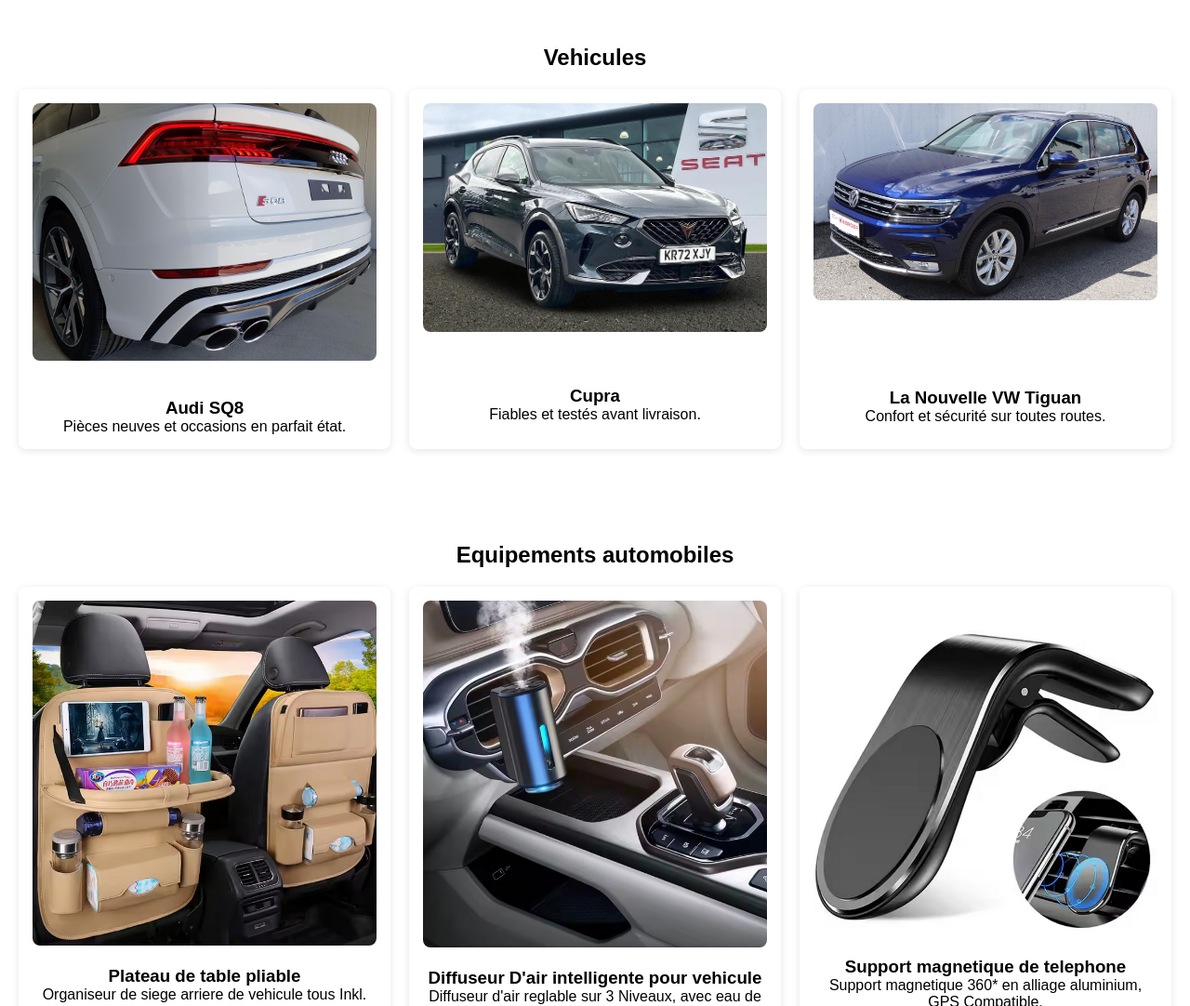
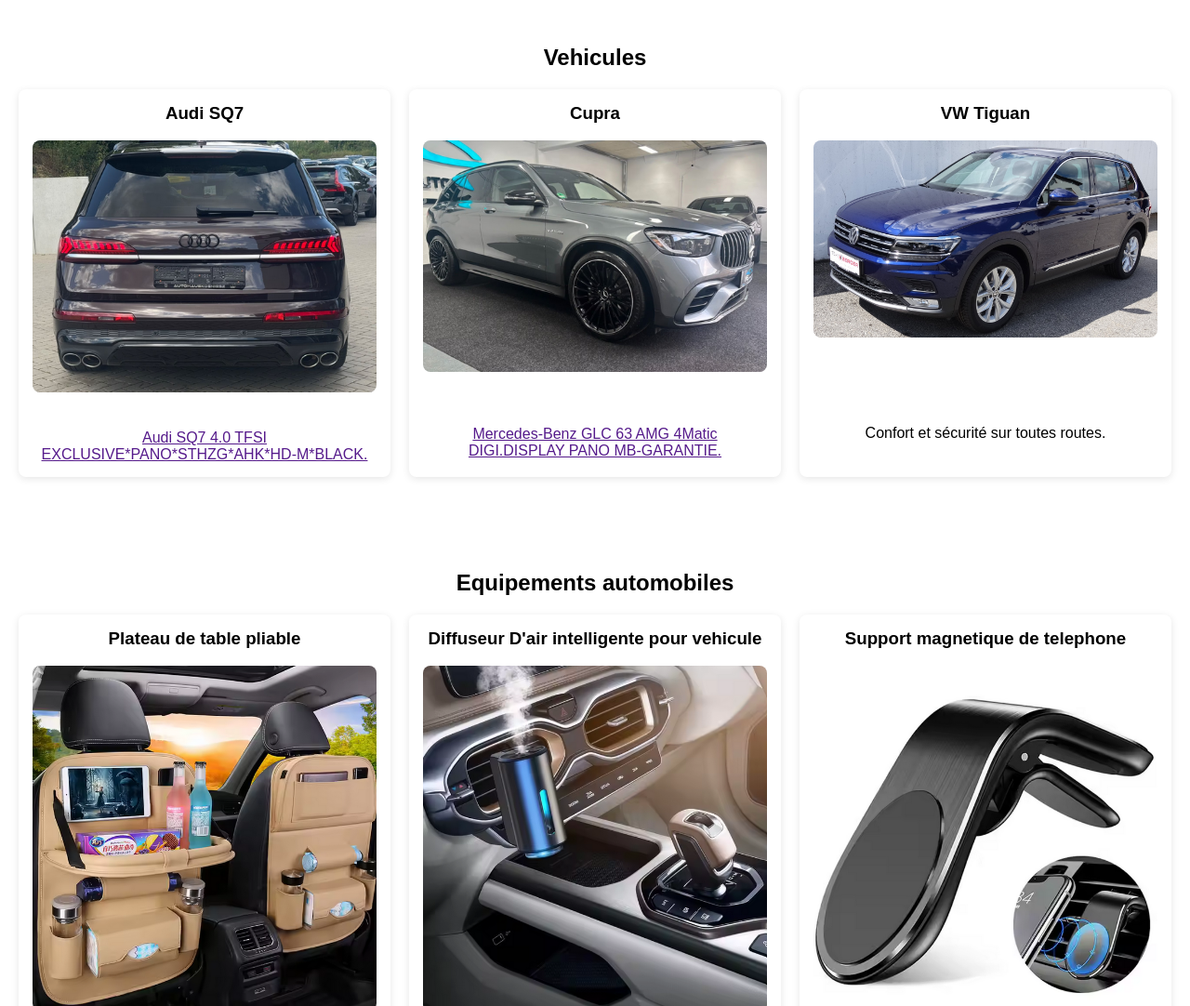
Before and after one commit to syemoust/Team-whv, a plain HTML site: page index.html in a window 1280 px wide. Shown: the part 493-1575 px from the top of the page at 93% size. Drawn offline with nearby package versions, Linux system fonts and the light colour scheme; a web font is replaced by a local one.

Commit message:
New Pic cars

```diff
--- a/index.html
+++ b/index.html
@@ -38,18 +38,21 @@
         <h2> Vehicules </h2>
         <div class="grid">
             <div class="card">
-                <img src="static/media/sq8_white.jpg" alt="Freins"><br><br><br>
-                <h3>Audi SQ8</h3>
-                <p>Pièces neuves et occasions en parfait état.</p>
+                <h3>Audi SQ7</h3><br>
+                <img src="static/media/sq7/sq7_3.png" alt="Freins"><br><br><br>
+
+                <a href=""> <p>Audi SQ7 4.0 TFSI EXCLUSIVE*PANO*STHZG*AHK*HD-M*BLACK.</p> </a>
             </div>
             <div class="card">
-                <img src="static/media/kupra.jpg" alt="Moteur"> <br><br><br><br>
-                <h3>Cupra</h3>
-                <p>Fiables et testés avant livraison.</p>
+                <h3>Cupra</h3><br>
+                <img src="static/media/msds/msds1.png" alt="Moteur"> <br><br><br><br>
+
+                <a href=""> <p>Mercedes-Benz GLC 63 AMG 4Matic DIGI.DISPLAY PANO MB-GARANTIE.</p> </a>
             </div>
             <div class="card">
+                <h3>VW Tiguan</h3><br>
                 <img src="static/media/vw_tiguan.jpeg" alt="Amortisseurs"><br><br><br> <br><br><br>
-                <h3>La Nouvelle VW Tiguan</h3>
+
                 <p>Confort et sécurité sur toutes routes.</p>
             </div>
         </div>
@@ -61,18 +64,21 @@
         <h2> Equipements automobiles </h2>
         <div class="grid">
             <div class="card">
+                <h3>Plateau de table pliable</h3><br>
                 <img src="static/media/gadget/gadget1.png" alt="Pneu voiture"><br><br>
-                <h3>Plateau de table pliable</h3>
+
                 <p>Organiseur de siege arriere de vehicule tous Inkl.</p>
             </div>
             <div class="card">
+                <h3>Diffuseur D'air intelligente pour vehicule</h3><br>
                 <img src="static/media/gadget/gadget2.png" alt="Pneu camion"><br><br>
-                <h3>Diffuseur D'air intelligente pour vehicule</h3>
+
                 <p>Diffuseur d'air reglable sur 3 Niveaux, avec eau de parfum</p>
             </div>
             <div class="card">
+                <h3>Support magnetique de telephone</h3><br>
                 <img src="static/media/gadget/gadget3.png" alt="Pneu moto">
-                <h3>Support magnetique de telephone</h3>
+
                 <p> Support magnetique 360* en alliage aluminium, GPS Compatible. </p>
             </div>
         </div>
@@ -84,18 +90,21 @@
         <h2> Pneumatiques </h2>
         <div class="grid">
             <div class="card">
+                <h3>Pneus de Vehicules</h3><br>
                 <img src="static/media/pneus/pneus1.png" alt="Pneu voiture"><br><br><br><br><br><br><br><br><br>
-                <h3>Pneus Voiture</h3>
+
                 <p>Disponibles en toutes dimensions, été & hiver.</p>
             </div>
             <div class="card">
+                <h3>Pneus Camion</h3><br>
                 <img src="static/media/pneus/camion/camion1.png" alt="Pneu camion">
-                <h3>Pneus Camion</h3>
+
                 <p>Résistants et adaptés aux longues distances.</p>
             </div>
             <div class="card">
+                <h3>Pneus Moto</h3><br>
                 <img src="static/media/pneus/moto/moto1.png" alt="Pneu moto">
-                <h3>Pneus Moto</h3>
+
                 <p>Adhérence optimale et sécurité maximale.</p>
             </div>
         </div>
--- a/static/css/style.css
+++ b/static/css/style.css
@@ -151,6 +151,13 @@ nav ul li a:hover {
     border-radius: 8px;
 }
 
+.card img:hover {
+    max-width: 102%; max-height: 102%;
+    border-radius: 5px;
+    margin-left: -1%;
+    border: solid 2px;
+    border-color: red;
+}
 /* Contact */
 .contact {
     background: #f8f8f8;
```
Also changed, not shown: static/media/msds/msds1.png (added), static/media/msds/msds2.png (added), static/media/msds/msds3.png (added), static/media/msds/msds4.png (added), static/media/msds/msds5.png (added), static/media/msds/msds6.png (added), static/media/msds/msds7.png (added), static/media/msds/msds8.png (added), static/media/sq7/sq7_1.png (added), static/media/sq7/sq7_2.png (added), static/media/sq7/sq7_3.png (added), static/media/sq7/sq7_4.png (added), static/media/sq7/sq7_5.png (added), static/media/sq7/sq7_6.png (added), 3 more files.
